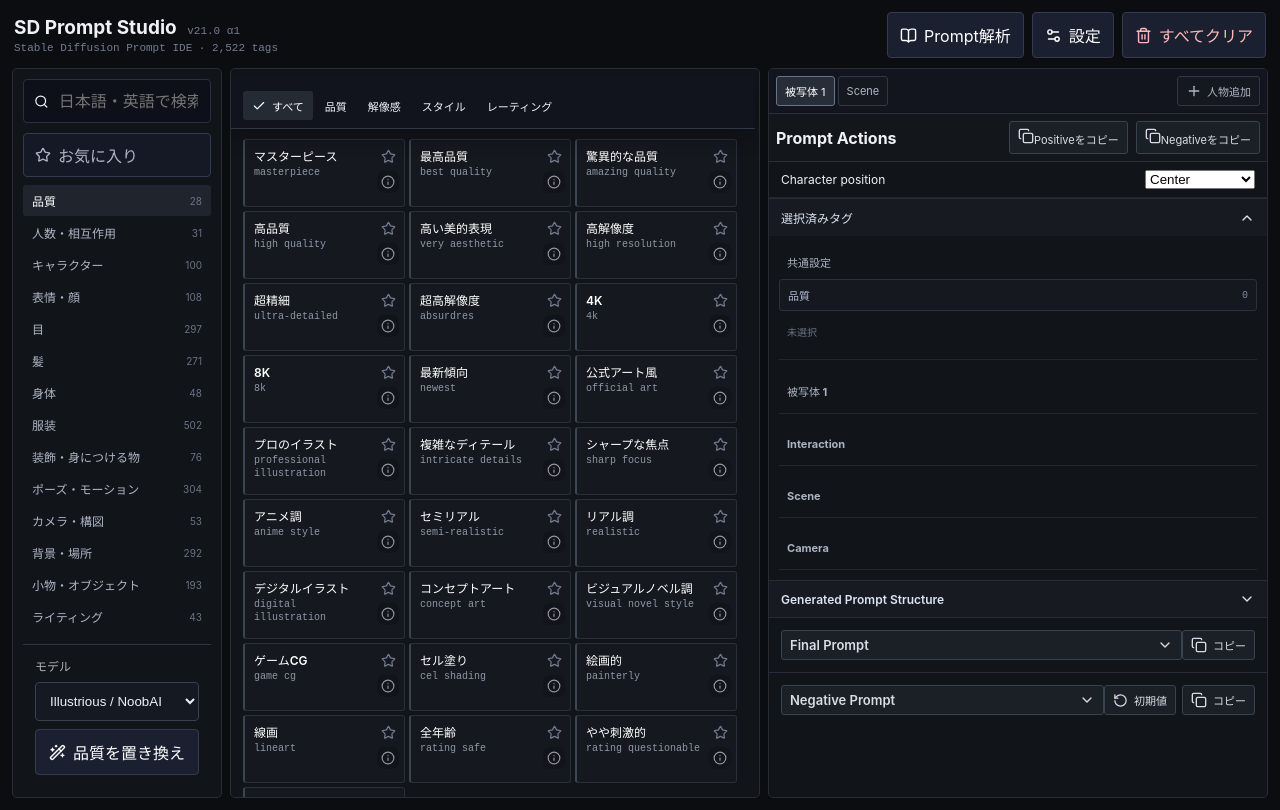
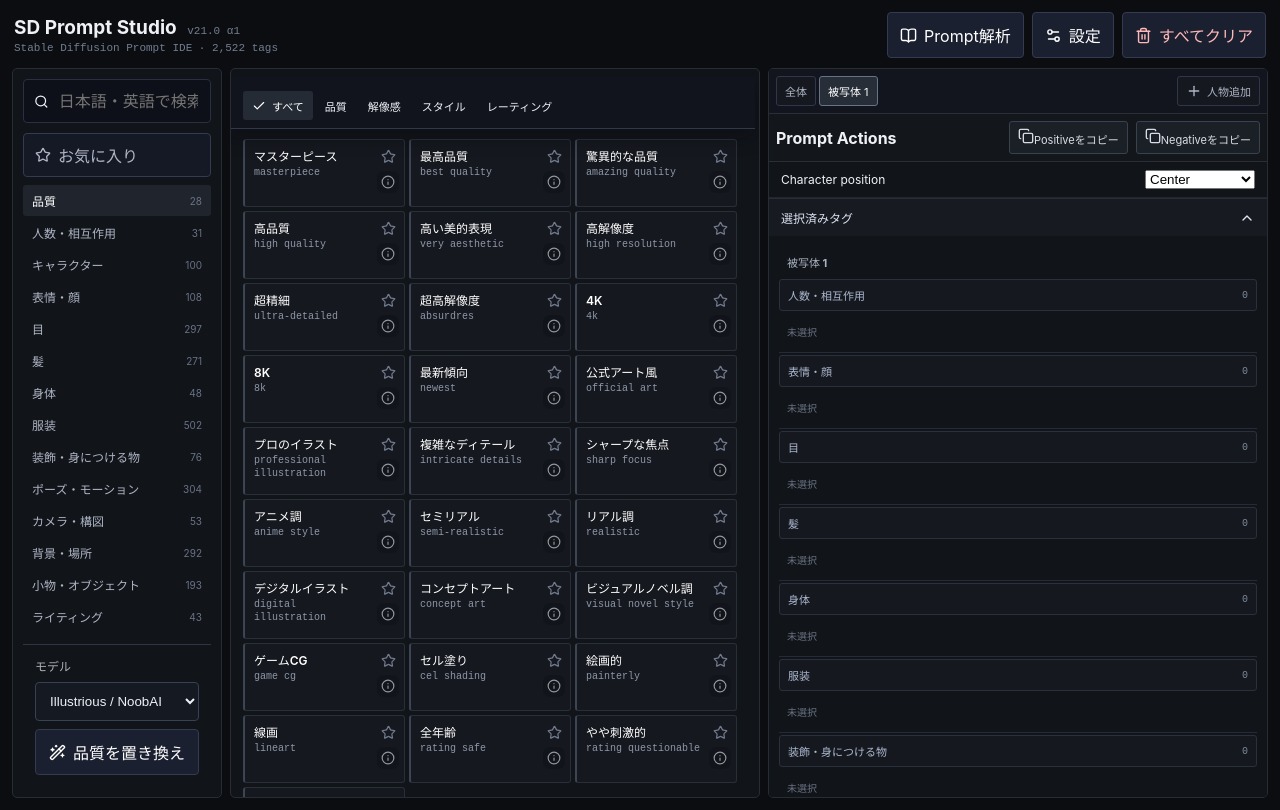
Before and after one commit to whatrune/sd-prompt-studio, a React (Vite) app: page / in a window 1280 px wide. Built offline with nearby package versions, Linux system fonts and the light colour scheme; the HTML template or start-up script is replaced by a standard one.

Commit message:
feat(ui): redesign Prompt Context view

```diff
--- a/src/App.tsx
+++ b/src/App.tsx
@@ -166,16 +166,39 @@ export default function App() {
   const warnings = useMemo(() => conflicts(active.tags), [active.tags])
   const related = useMemo(() => relatedTags(active.tags).slice(0, 8), [active.tags])
   const selectedSections = useMemo(() => {
-    const group = (category: string, items: SelectedTag[], layerId: string) => ({ category, items: items.filter(tag => tag.category === category).map(tag => ({ tag, layerId })) })
-    const sceneGroup = (category: string) => group(category, store.sceneTags, 'scene')
+    const group = (key: string, category: string, label: string, items: SelectedTag[], layerId: string, subcategory?: string, excludeSubcategory?: string) => ({ key, category, label, subcategory, items: items.filter(tag => tag.category === category && (!subcategory || tag.subcategory === subcategory) && (!excludeSubcategory || tag.subcategory !== excludeSubcategory)).map(tag => ({ tag, layerId })) })
+    const sceneGroup = (key: string, category: string, label: string, subcategory?: string, excludeSubcategory?: string) => group(key, category, label, store.sceneTags, 'scene', subcategory, excludeSubcategory)
+    const subjectSection = (block: typeof store.blocks[number]) => ({
+      id: block.id,
+      name: block.name,
+      targetId: block.id,
+      groups: [
+        group('people', 'people', categoryLabels.people, block.tags, block.id),
+        group('expression', 'expression', categoryLabels.expression, block.tags, block.id),
+        group('eyes', 'eyes', categoryLabels.eyes, block.tags, block.id),
+        group('hair', 'hair', categoryLabels.hair, block.tags, block.id),
+        group('body', 'body', categoryLabels.body, block.tags, block.id),
+        group('clothes', 'clothes', categoryLabels.clothes, block.tags, block.id),
+        group('accessories', 'accessories', categoryLabels.accessories, block.tags, block.id),
+        group('pose', 'pose', categoryLabels.pose, block.tags, block.id),
+      ],
+    })
+    if (store.activeLayer === 'subject') {
+      const selected = store.blocks.find(block => block.id === store.activeBlockId) ?? store.blocks[0]
+      return [subjectSection(selected)]
+    }
     return [
-      { id: 'common', name: '共通設定', groups: [sceneGroup('quality'), sceneGroup('lighting'), sceneGroup('effects')], targetId: 'scene' },
-      ...store.blocks.map(block => ({ id: block.id, name: block.name, groups: [...new Set(block.tags.filter(tag => tag.category !== 'people').map(tag => tag.category))].map(category => group(category, block.tags, block.id)), targetId: block.id })),
-      { id: 'interaction', name: 'Interaction', groups: [group('people', store.blocks.flatMap(block => block.tags), '')].map(entry => ({ ...entry, items: store.blocks.flatMap(block => block.tags.filter(tag => tag.category === entry.category).map(tag => ({ tag, layerId: block.id }))) })), targetId: store.blocks[0].id },
-      { id: 'scene-context', name: 'Scene', groups: [sceneGroup('background'), sceneGroup('scene_props')], targetId: 'scene' },
-      { id: 'camera-context', name: 'Camera', groups: [sceneGroup('camera')], targetId: 'scene' },
+      { id: 'common', name: '共通設定', targetId: 'scene', groups: [
+        sceneGroup('quality', 'quality', '品質', undefined, 'スタイル'),
+        sceneGroup('style', 'quality', 'スタイル', 'スタイル'),
+        sceneGroup('lighting', 'lighting', categoryLabels.lighting),
+        sceneGroup('camera', 'camera', categoryLabels.camera),
+        sceneGroup('background', 'background', categoryLabels.background),
+        sceneGroup('effects', 'effects', categoryLabels.effects),
+      ] },
+      ...store.blocks.map(subjectSection),
     ]
-  }, [store.blocks, store.sceneTags])
+  }, [store.activeBlockId, store.activeLayer, store.blocks, store.sceneTags])
   async function copyPrompt() {
     const success = await copyText(prompt)
     if (!success) { alert('コピーできませんでした。テキストを選択して手動でコピーしてください。'); return }
@@ -342,7 +365,7 @@ export default function App() {
       </section>
 
       <aside className="preview panel">
-        <div className="block-tabs">{store.blocks.map(b=><button key={b.id} className={store.activeLayer==='subject'&&b.id===store.activeBlockId?'active':''} onClick={()=>store.setActiveBlock(b.id)}>{b.name}{store.blocks.length>1&&<X size={13} onClick={e=>{e.stopPropagation();store.removeBlock(b.id)}}/>}</button>)}<button className={store.activeLayer==='scene'?'active':''} onClick={()=>store.setActiveLayer('scene')}>Scene</button><button className="add-block" onClick={store.addBlock}><Plus size={16}/>人物追加</button></div>
+        <div className="block-tabs"><button className={store.activeLayer==='scene'?'active':''} onClick={()=>store.setActiveLayer('scene')}>全体</button>{store.blocks.map(b=><button key={b.id} className={store.activeLayer==='subject'&&b.id===store.activeBlockId?'active':''} onClick={()=>store.setActiveBlock(b.id)}>{b.name}{store.blocks.length>1&&<X size={13} onClick={e=>{e.stopPropagation();store.removeBlock(b.id)}}/>}</button>)}<button className="add-block" onClick={store.addBlock}><Plus size={16}/>人物追加</button></div>
         <section className="prompt-actions"><strong>Prompt Actions</strong><button onClick={copyPrompt}><Copy size={16}/>{copied?'コピー済み':'Positiveをコピー'}</button><button onClick={async()=>{const ok=await copyText(store.negative);if(ok){setCopied(true);setTimeout(()=>setCopied(false),1400)}}}><Copy size={16}/>{copied?'コピー済み':'Negativeをコピー'}</button></section>
         {store.activeLayer==='subject'&&activeSubject&&<label className="subject-position">Character position<select value={activeSubject.position??'center'} onChange={event=>store.setSubjectPosition(activeSubject.id,event.target.value as 'left'|'center'|'right')}><option value="left">Left</option><option value="center">Center</option><option value="right">Right</option></select></label>}
         <section className={`preview-section ${selectedCollapsed?'collapsed':''}`}>
@@ -351,8 +374,8 @@ export default function App() {
           </button>
           {!selectedCollapsed&&<div className="preview-section-content">
             <div className="selected-outline">
-              {selectedSections.map(section=><section className="selected-layer" key={section.id}><button className="selected-layer-title" onClick={()=>section.targetId==='scene'?store.setActiveLayer('scene'):store.setActiveBlock(section.targetId)}>{section.name}</button>{section.groups.filter(entry=>entry.items.length>0||entry.category==='quality').map(entry=><section className="selected-group" key={entry.category}>
-                <div className="selected-group-head"><button onClick={()=>chooseCategory(entry.category)}><strong>{categoryLabels[entry.category]}</strong><span>{entry.items.length}</span></button></div>
+              {selectedSections.map(section=><section className="selected-layer" key={section.id}><button className="selected-layer-title" onClick={()=>section.targetId==='scene'?store.setActiveLayer('scene'):store.setActiveBlock(section.targetId)}>{section.name}</button>{section.groups.map(entry=><section className="selected-group" key={entry.key}>
+                <div className="selected-group-head"><button onClick={()=>{if(section.targetId!=='scene')store.setActiveBlock(section.targetId);chooseCategory(entry.category);if(entry.subcategory)setSubcategory(entry.subcategory)}}><strong>{entry.label}</strong><span>{entry.items.length}</span></button></div>
                 <div className="selected-chips">{entry.items.length===0?<small className="selected-empty">未選択</small>:entry.items.sort((a,b)=>tagSort(a.tag,b.tag)).map(({tag,layerId})=><div className={`selected-chip category-${tag.category}`} key={`${layerId}-${tag.id}`} title={`${tag.prompt}${tag.weight!==1?` / 重み ${tag.weight.toFixed(1)}`:''}`}>
                   <button className="chip-label" onClick={()=>{const source=visibleDictionaryTags.find(t=>t.id===tag.id);if(source)setInspectedTag(source)}}>{tag.label}</button>
                   {tag.weight!==1&&<span className="chip-weight">{tag.weight.toFixed(1)}</span>}
```
